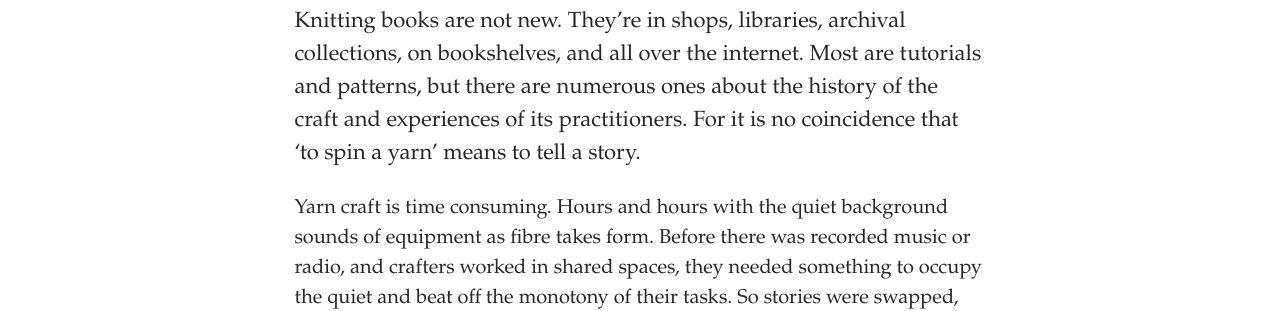
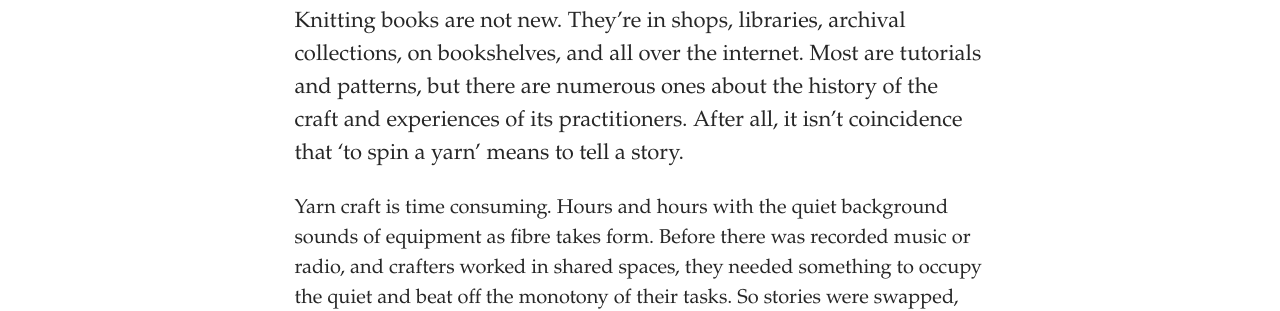
Before and after one commit to SammySpinsAYarn/Blog, a Jekyll site: the page built from _posts/2023-05-11-narrative-knitting-in-non-fiction.md, in a window 1280 px wide. Shown: the part 183-494 px from the top of the page. Built offline with Jekyll 4.4.1, drawn with Linux system fonts in a browser that asks for light colours; some web fonts are replaced.

Commit message:
Update Post “2023-05-11-narrative-knitting-in-non-fiction”

```diff
--- a/_posts/2023-05-11-narrative-knitting-in-non-fiction.md
+++ b/_posts/2023-05-11-narrative-knitting-in-non-fiction.md
@@ -5,7 +5,7 @@ date: 2023-05-12T15:00:13.785Z
 title_color: "#ffffff"
 comments: false
 ---
-K﻿nitting books are not new. They're in shops, libraries, archival collections, on bookshelves, and all over the internet. Most are tutorials and patterns, but there are numerous ones about the history of the craft and experiences of its practitioners. For it is no coincidence that 'to spin a yarn' means to tell a story.
+K﻿nitting books are not new. They're in shops, libraries, archival collections, on bookshelves, and all over the internet. Most are tutorials and patterns, but there are numerous ones about the history of the craft and experiences of its practitioners. After all, it isn't coincidence that 'to spin a yarn' means to tell a story.
 
 Y﻿arn craft is time consuming. Hours and hours with the quiet background sounds of equipment as fibre takes form. Before there was recorded music or radio, and crafters worked in shared spaces, they needed something to occupy the quiet and beat off the monotony of their tasks. So stories were swapped, gossip was shared, news was spread- talk filled the hours not consumed by other more active chores. Knitting was not always sedentary, but when it was, it could be prolonged. Entertainment was necessary, much like today. Sometimes the crafters worked themselves into their stories. (Rumplestiltskin's unusual spinning habits; the spinning wheel and spindle in Sleeping Beauty; Penelope's weaving in *The Odyssey*.) The stories helped fill the time and the quiet, and provided the mind escapism even as the body stayed put. Here readers gain connection through this mutual hobby. The yarn ties reader, writer, and creation, just as it does in patterns.
 
```
